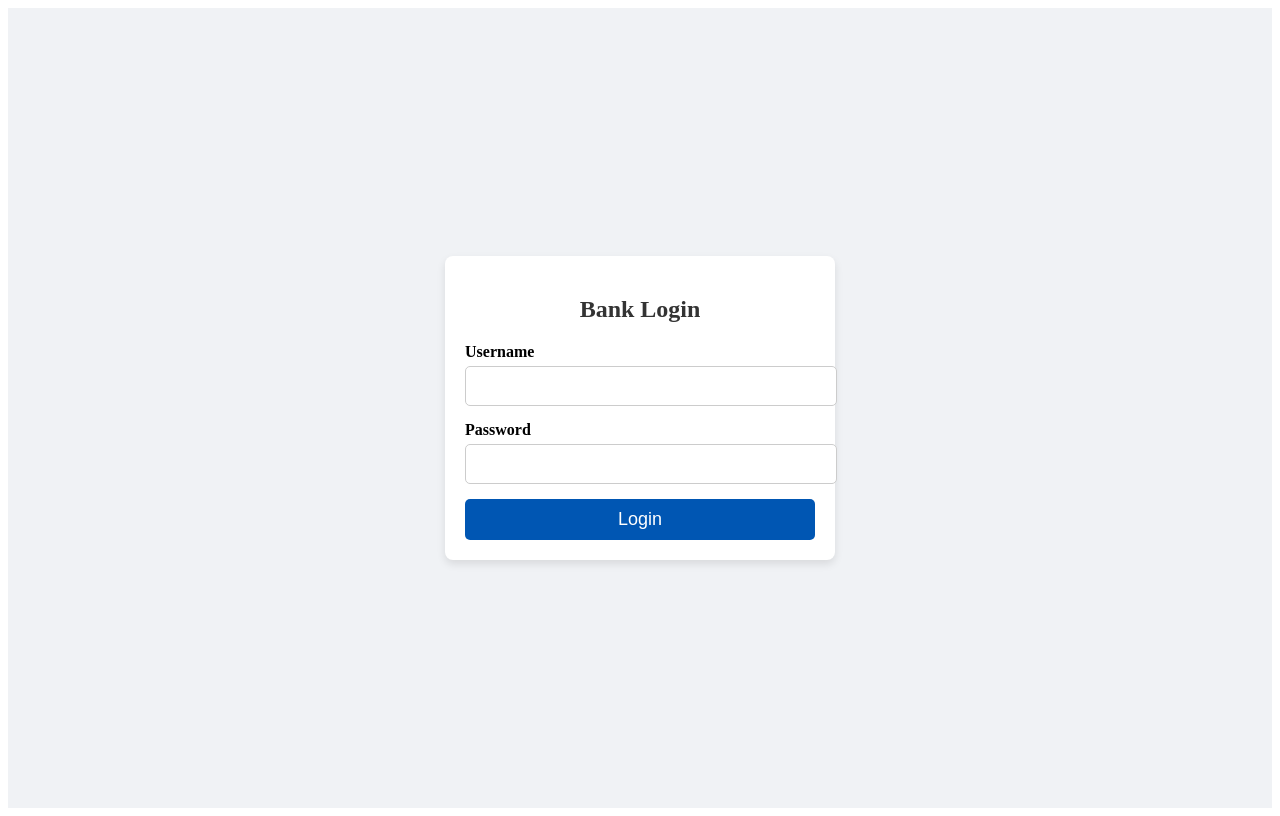
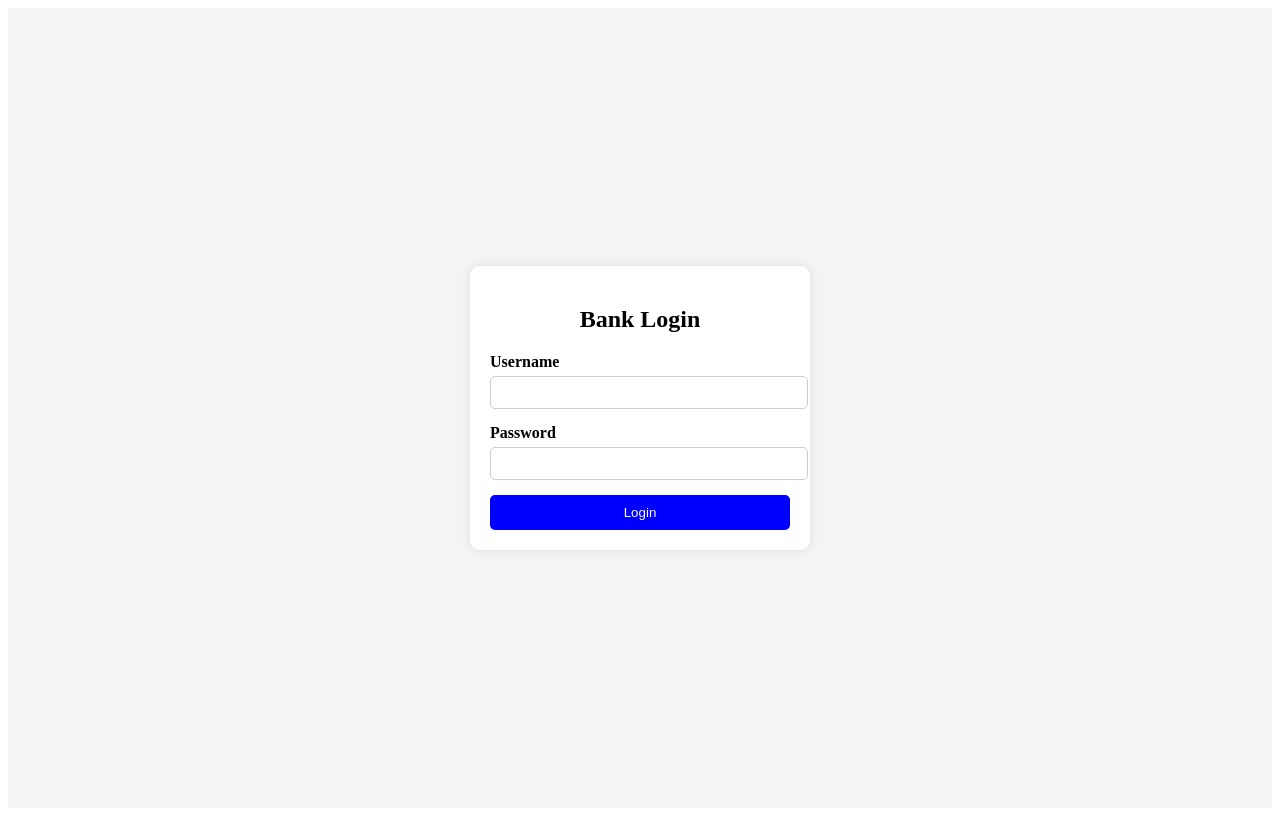
Before and after one commit to Mahendran-1/demo-ui, an Angular app: page /login in a window 1280 px wide. Built offline with nearby package versions, Linux system fonts and the light colour scheme.

Commit message:
setup login page

```diff
--- a/package.json
+++ b/package.json
@@ -18,6 +18,7 @@
     "@angular/platform-browser": "^19.1.0",
     "@angular/platform-browser-dynamic": "^19.1.0",
     "@angular/router": "^19.1.0",
+    "jsonwebtoken": "^9.0.2",
     "rxjs": "~7.8.0",
     "tslib": "^2.3.0",
     "zone.js": "~0.15.0"
--- a/src/app/app.component.ts
+++ b/src/app/app.component.ts
@@ -1,12 +1,13 @@
 import { Component } from '@angular/core';
-import { RouterOutlet } from '@angular/router';
+import { RouterModule } from '@angular/router';
 
 @Component({
   selector: 'app-root',
-  imports: [RouterOutlet],
+  standalone: true,
+  imports: [RouterModule], // ✅ Import RouterModule for <router-outlet>
   templateUrl: './app.component.html',
-  styleUrl: './app.component.css'
+  styleUrls: ['./app.component.css']
 })
 export class AppComponent {
-  title = 'untitled';
+  title = 'My Angular App';
 }
--- a/src/app/app.routes.ts
+++ b/src/app/app.routes.ts
@@ -1,6 +1,6 @@
 import { Routes } from '@angular/router';
 import { provideRouter } from '@angular/router';
-import { LoginComponent } from './login/login.component';
+import { LoginComponent } from './login/login.component'; // ✅ Corrected path
 
 export const routes: Routes = [
     { path: '', redirectTo: 'login', pathMatch: 'full' }, // Redirect root to login
--- a/src/app/login/login.component.css
+++ b/src/app/login/login.component.css
@@ -3,55 +3,46 @@
     justify-content: center;
     align-items: center;
     height: 100vh;
-    background-color: #f0f2f5;
+    background-color: #f4f4f4;
 }
 
 .login-box {
-    background: #fff;
+    width: 300px;
     padding: 20px;
-    box-shadow: 0 4px 8px rgba(0, 0, 0, 0.1);
-    border-radius: 8px;
-    width: 350px;
+    background: white;
+    border-radius: 10px;
+    box-shadow: 0 0 10px rgba(0, 0, 0, 0.1);
     text-align: center;
-}
-
-.login-box h2 {
-    margin-bottom: 20px;
-    font-size: 24px;
-    color: #333;
 }
 
 .input-group {
     margin-bottom: 15px;
-    text-align: left;
 }
 
-.input-group label {
+label {
     display: block;
-    margin-bottom: 5px;
+    text-align: left;
     font-weight: bold;
 }
 
-.input-group input {
+input {
+    width: 100%;
+    padding: 8px;
+    margin-top: 5px;
+    border: 1px solid #ccc;
+    border-radius: 5px;
+}
+
+button.login-btn {
     width: 100%;
     padding: 10px;
-    border: 1px solid #ccc;
+    background-color: blue;
+    color: white;
+    border: none;
     border-radius: 5px;
-    font-size: 16px;
+    cursor: pointer;
 }
 
-.login-btn {
-    width: 100%;
-    padding: 10px;
-    background: #0056b3;
-    border: none;
-    color: #fff;
-    font-size: 18px;
-    border-radius: 5px;
-    cursor: pointer;
-    transition: background 0.3s;
+button.login-btn:hover {
+    background-color: darkblue;
 }
-
-.login-btn:hover {
-    background: #003d82;
-}
--- a/src/app/login/login.component.ts
+++ b/src/app/login/login.component.ts
@@ -1,20 +1,59 @@
 import { Component } from '@angular/core';
 import { FormsModule } from '@angular/forms';
 import { CommonModule } from '@angular/common';
+import { HttpClientModule, HttpClient } from '@angular/common/http';
 
 @Component({
     selector: 'app-login',
-  standalone: true, // ✅ Must be true
-  imports: [CommonModule, FormsModule], // ✅ Import dependencies
+    standalone: true,
+    imports: [CommonModule, FormsModule, HttpClientModule],
     templateUrl: './login.component.html',
     styleUrls: ['./login.component.css']
 })
 export class LoginComponent {
     username: string = '';
     password: string = '';
+    errorMessage: string = '';
+    successMessage: string = '';
+
+    constructor(private http: HttpClient) {}
 
     onSubmit() {
-    console.log('Login Attempt:', { username: this.username, password: this.password });
-    alert('Login successful!'); // ✅ Placeholder action
+        this.errorMessage = ''; // Clear previous error message
+        this.successMessage = ''; // Clear success message
+
+        if (!this.username || !this.password) {
+            this.errorMessage = 'Please enter both username and password.';
+            alert(this.errorMessage); // Show alert message
+            return;
+        }
+
+        const loginData = { username: this.username, password: this.password };
+
+        this.http.post('http://localhost:8080/api/auth/login', loginData).subscribe(
+            (response: any) => {
+                if (response && response.token) { // Assuming backend sends a token
+                    this.successMessage = 'Login successful! Redirecting...';
+                    alert(this.successMessage); // ✅ Show success alert
+                    localStorage.setItem('authToken', response.token); // Store token
+                    setTimeout(() => {
+                        window.location.href = '/dashboard'; // Redirect to dashboard
+                    }, 150);
+                } else {
+                    this.errorMessage = 'Invalid response from server.';
+                    alert(this.errorMessage);
+                }
+            },
+            (error) => {
+                if (error.status === 401) {
+                    this.errorMessage = 'Invalid username or password! Please try again.';
+                } else if (error.status === 400) {
+                    this.errorMessage = 'Missing credentials. Please fill in all fields.';
+                } else {
+                    this.errorMessage = 'Username not found! Please try again.';
+                }
+                alert(this.errorMessage); // ✅ Show error alert
+            }
+        );
     }
 }
```
Also changed, not shown: src/app/app.module.ts (added, +11 -0 lines), src/app/main.ts (+6 -4 lines), 1 other file (tests, documents, lock files or other folders). Lines whose indentation alone changed are shown as unchanged.
